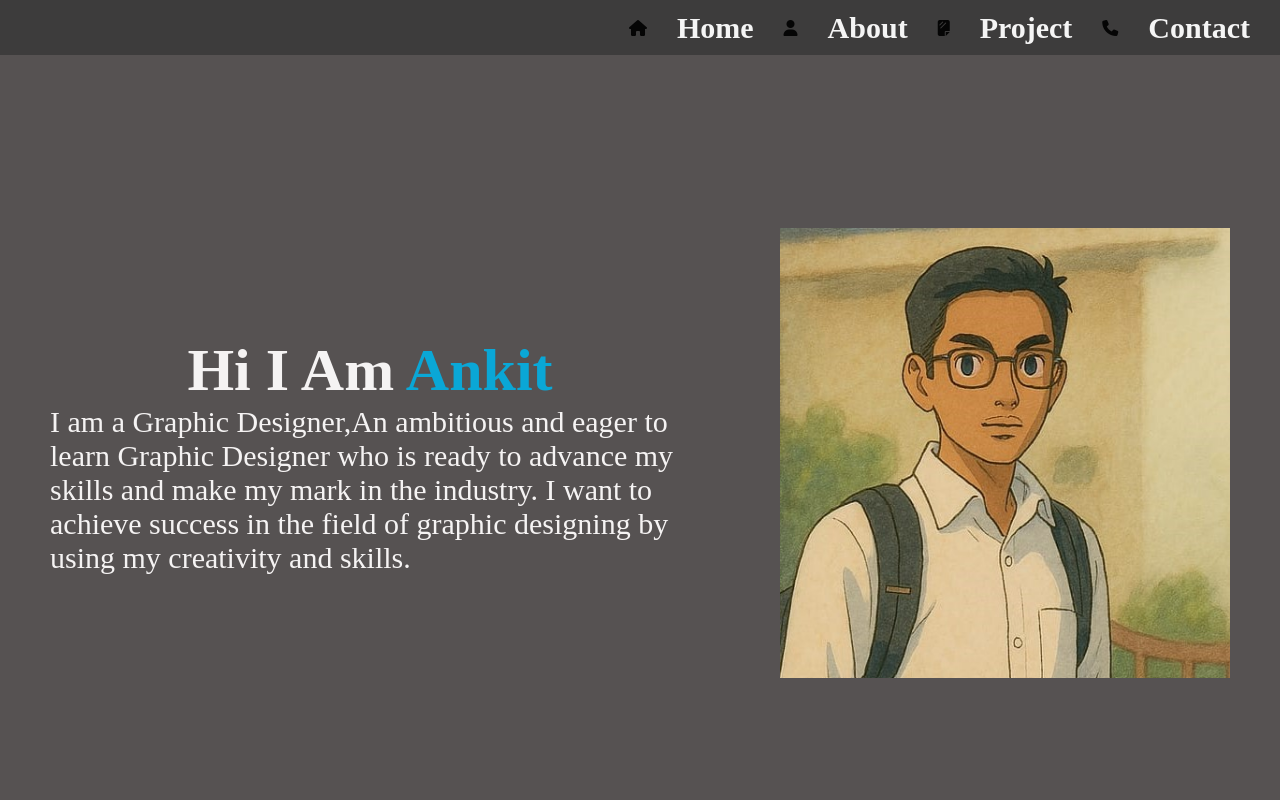
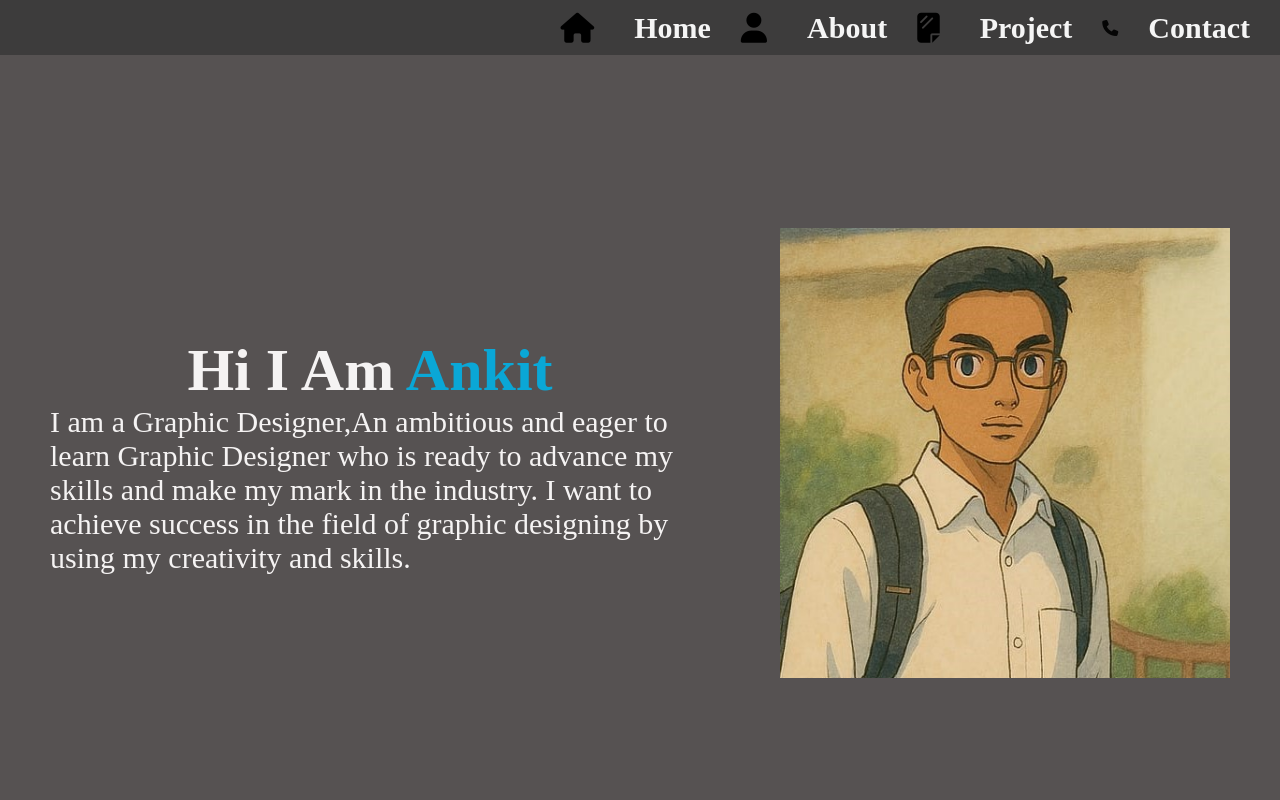
Before and after one commit to Ankit-rajvanashi/Ankit-portfolio-web, a plain HTML site: page Portfolio.html in a window 1280 px wide. Shown: the top 800 px of the page. Drawn offline with Linux system fonts and the light colour scheme.

Commit message:
complete

```diff
--- a/style.css
+++ b/style.css
@@ -103,10 +103,6 @@ span{
     margin: 50px;
     padding: 70px;
 }
-.Education-content:hover{
-    background-color: hsla(194, 63%, 48%, 0.644);
-    color: rgb(255, 255, 255);
-}
 .Project{background-color: rgb(93, 99, 102);
 
 }
@@ -199,8 +195,18 @@ marquee{
     color: rgb(0, 0, 0);
 }
 
-.fa{
-    color: rgb(231, 15, 15);
+.fa-user{
+    color: rgb(0,0,0);
     font-size: 30px;
     margin-right: 10px;
 }
+.fa-house{
+    color: rgb(0, 0, 0);
+    font-size: 30px;
+    margin-right: 10px;
+}
+.fa-sheet-plastic{
+    color: rgb(0, 0, 0);
+    font-size: 30px;
+    margin-right: 10px;
+}
```
Also changed, not shown: index.html (line endings or trailing spaces).
